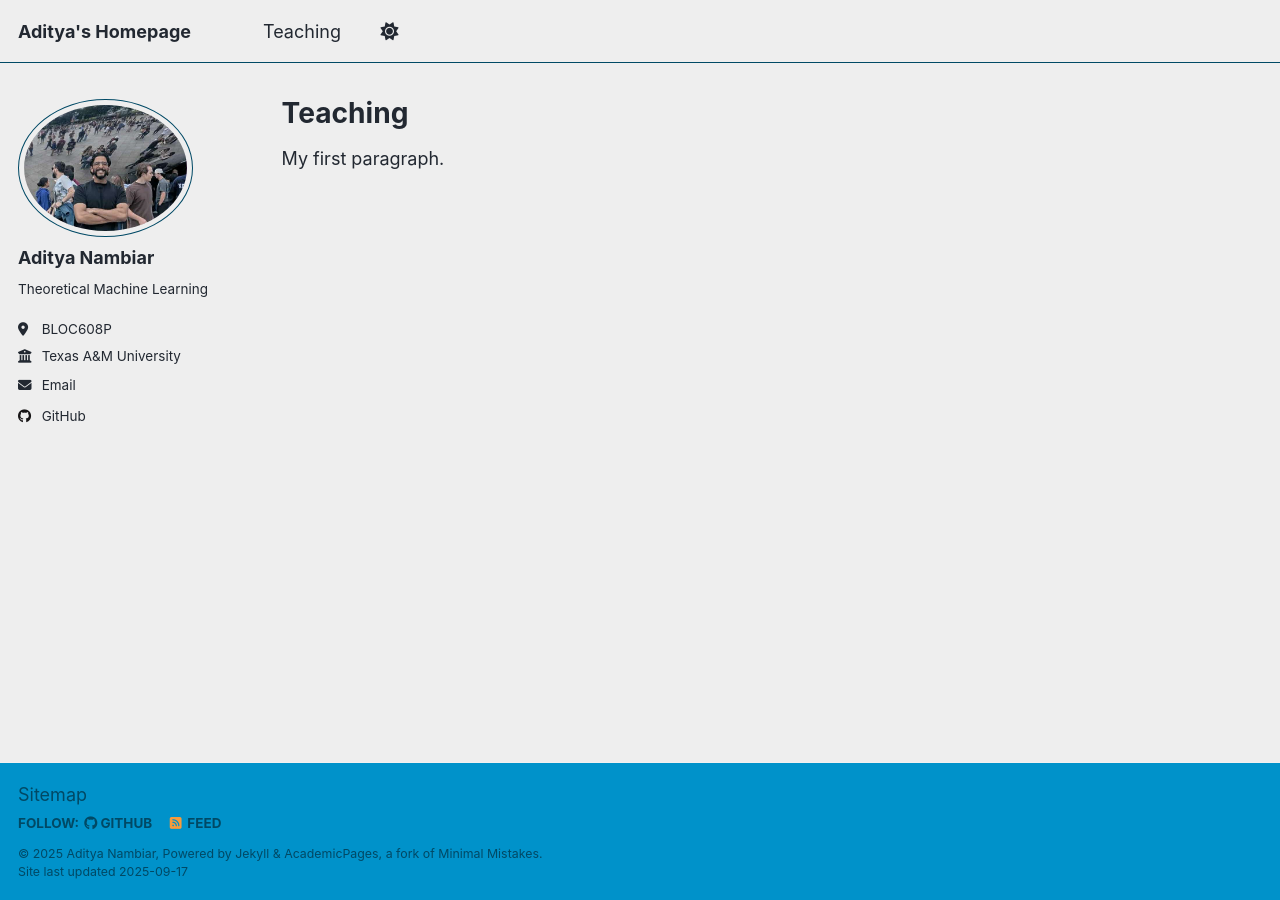
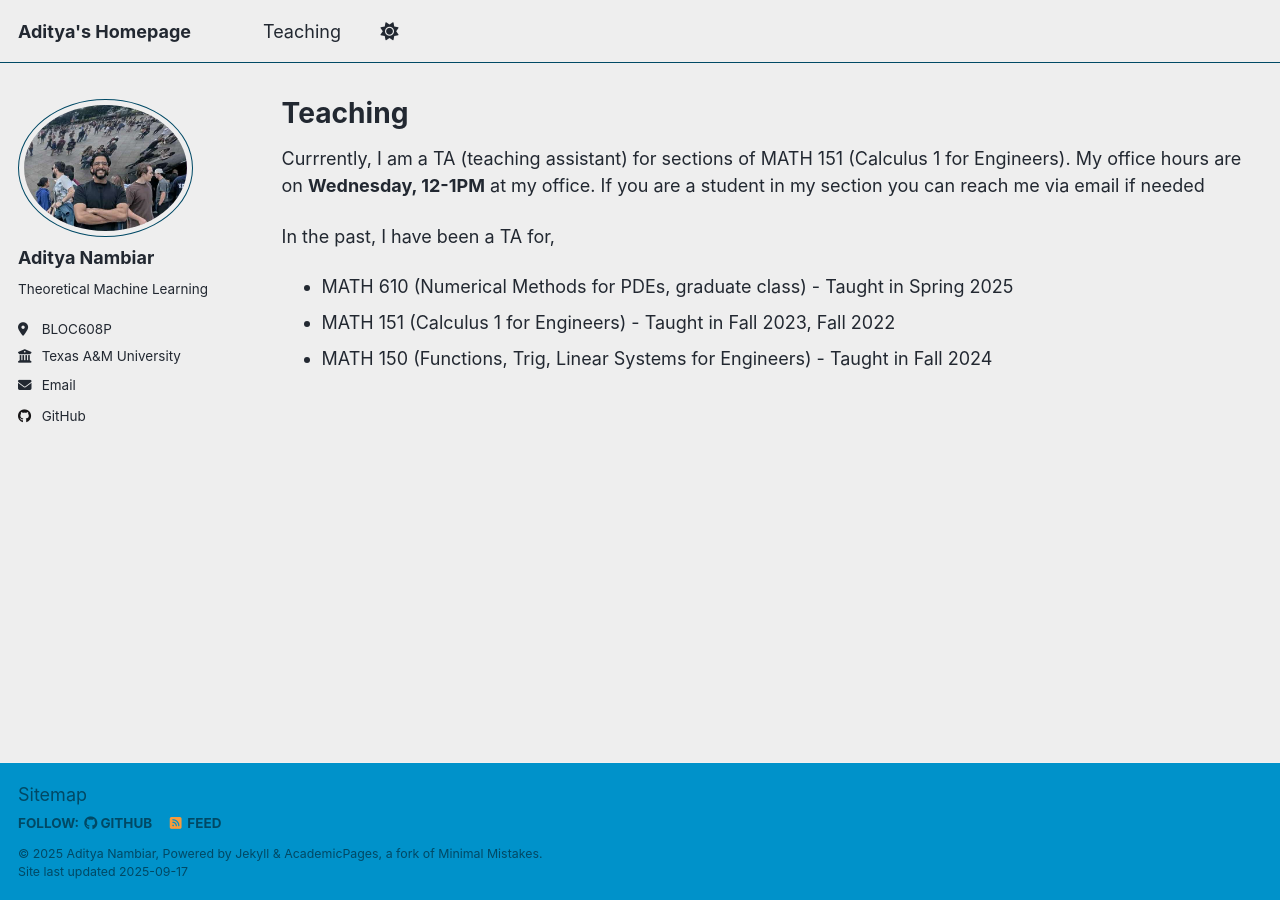
Before and after one commit to aditnambiar-tamu/aditnambiar-tamu.github.io, a Jekyll site: the page built from _pages/teaching.html, in a window 1280 px wide. Built offline with Jekyll 4.4.1, drawn with Linux system fonts in a browser that asks for light colours; a script that is not in the unit is left out.

Commit message:
Update teaching.html

```diff
--- a/_pages/teaching.html
+++ b/_pages/teaching.html
@@ -5,7 +5,14 @@ permalink: /teaching/
 author_profile: true
 ---
 
-<p>My first paragraph.</p>
+<p>Currrently, I am a TA (teaching assistant) for sections of MATH 151 (Calculus 1 for Engineers).
+  My office hours are on <b>Wednesday, 12-1PM</b> at my office. If you are a student in my section you can reach me via email if needed</p>
+<p>In the past, I have been a TA for,
+<ul>
+  <li>MATH 610 (Numerical Methods for PDEs, graduate class) - Taught in Spring 2025</li>
+  <li>MATH 151 (Calculus 1 for Engineers) - Taught in Fall 2023, Fall 2022 </li>
+  <li>MATH 150 (Functions, Trig, Linear Systems for Engineers) - Taught in Fall 2024</li>
+</ul></p>
 
 <!--{% include base_path %}
 
```
